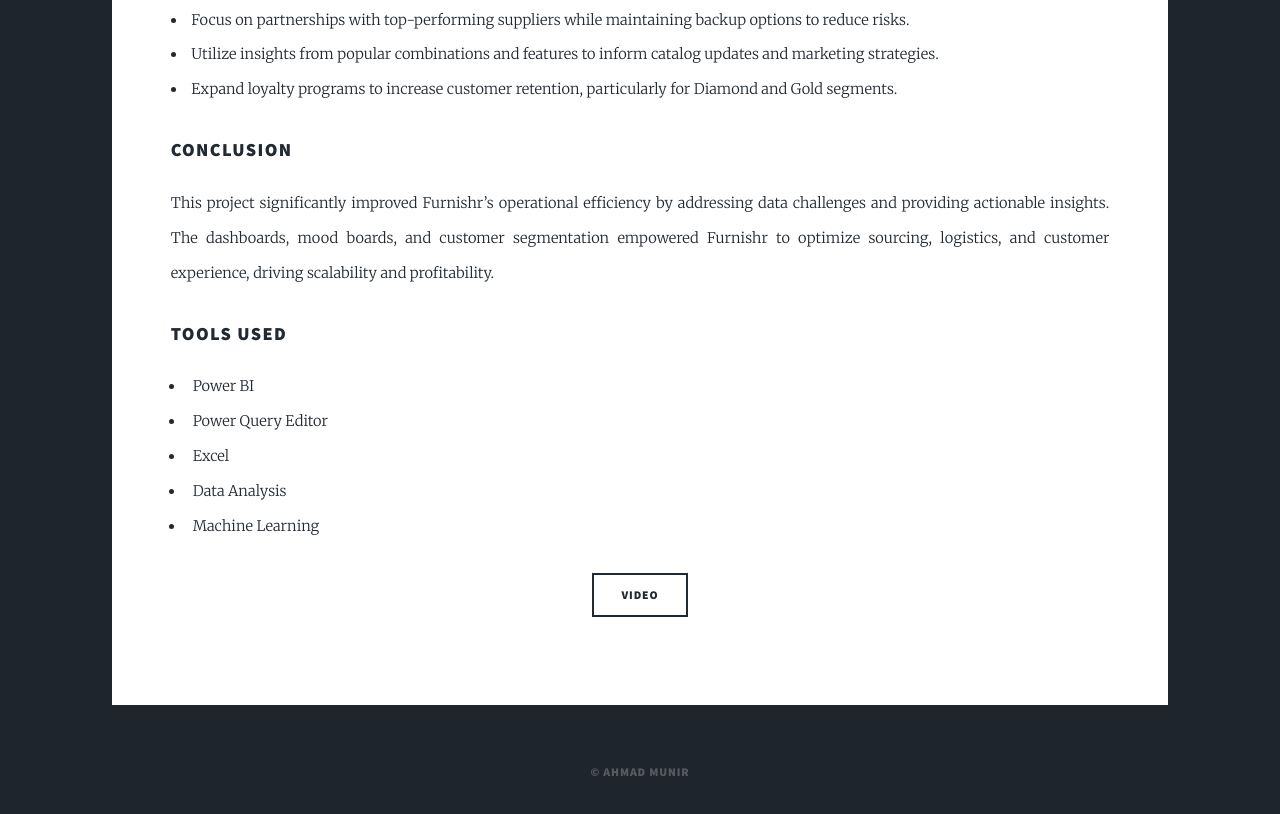
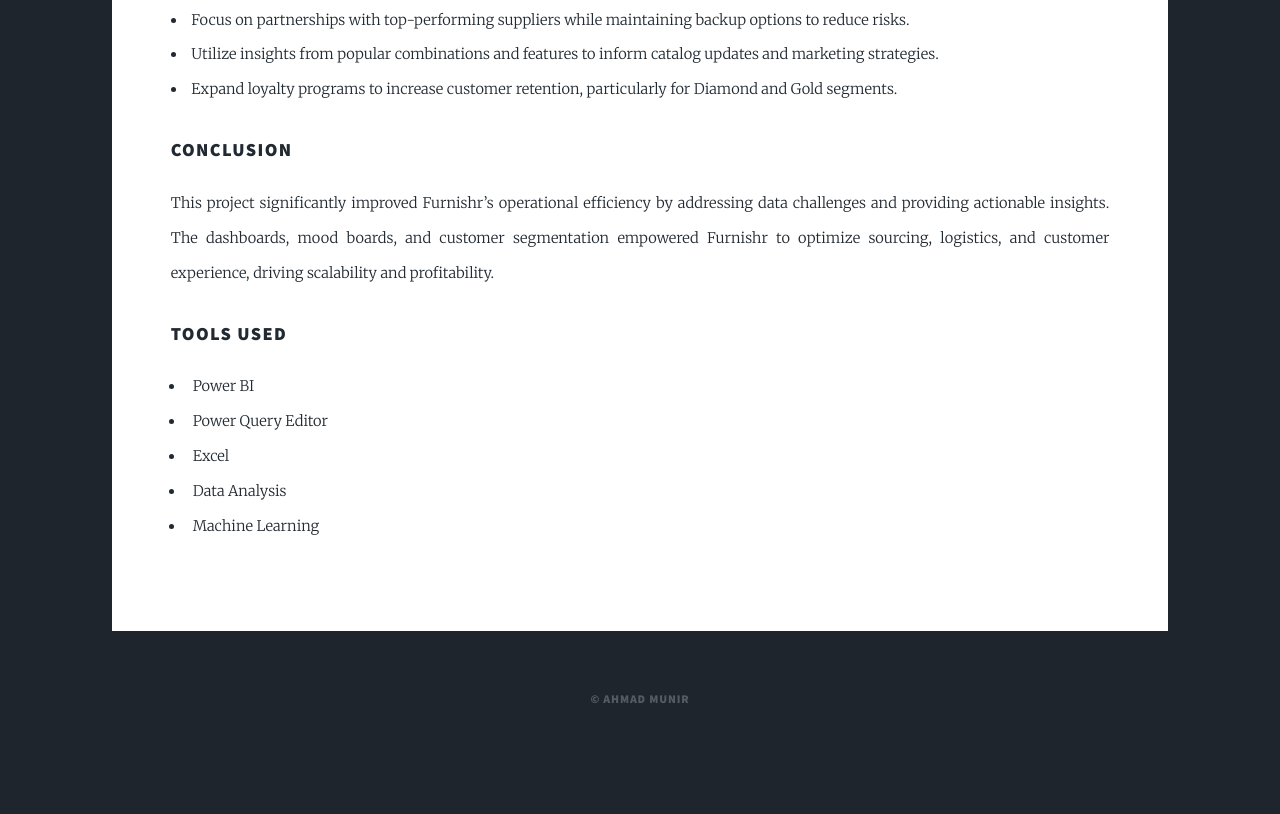
Before and after one commit to AHNather/ahnather.github.io, a plain HTML site: page furnishr.html in a window 1280 px wide. Shown: the part 6087-6901 px from the top of the page. After the commit the page ends 6853 px from the top, so only its background shows below. Drawn offline with Linux system fonts and the light colour scheme.

Commit message:
Update furnishr.html

```diff
--- a/furnishr.html
+++ b/furnishr.html
@@ -141,10 +141,7 @@
                                     </ul>
                                 </body>
 
-                                    <ul class="actions special">
-										<li><a href="https://drive.google.com/file/d/1GTesNVswXuIl_fK4LP1RV8avpiHJt5bd/view?usp=sharing" target="_blank" class="button">Video</a>
-                                        </li>
-									</ul>
+
 							</section>
 					</div>
 
```
